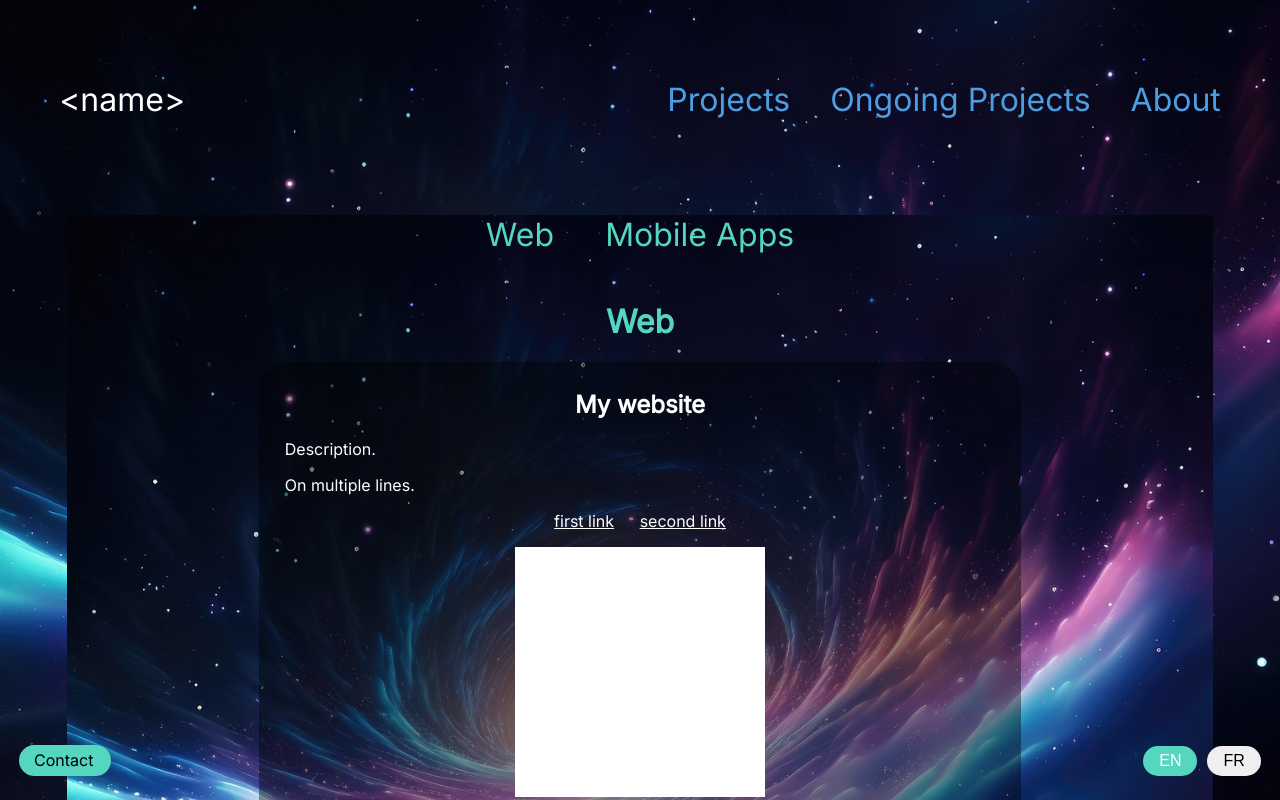
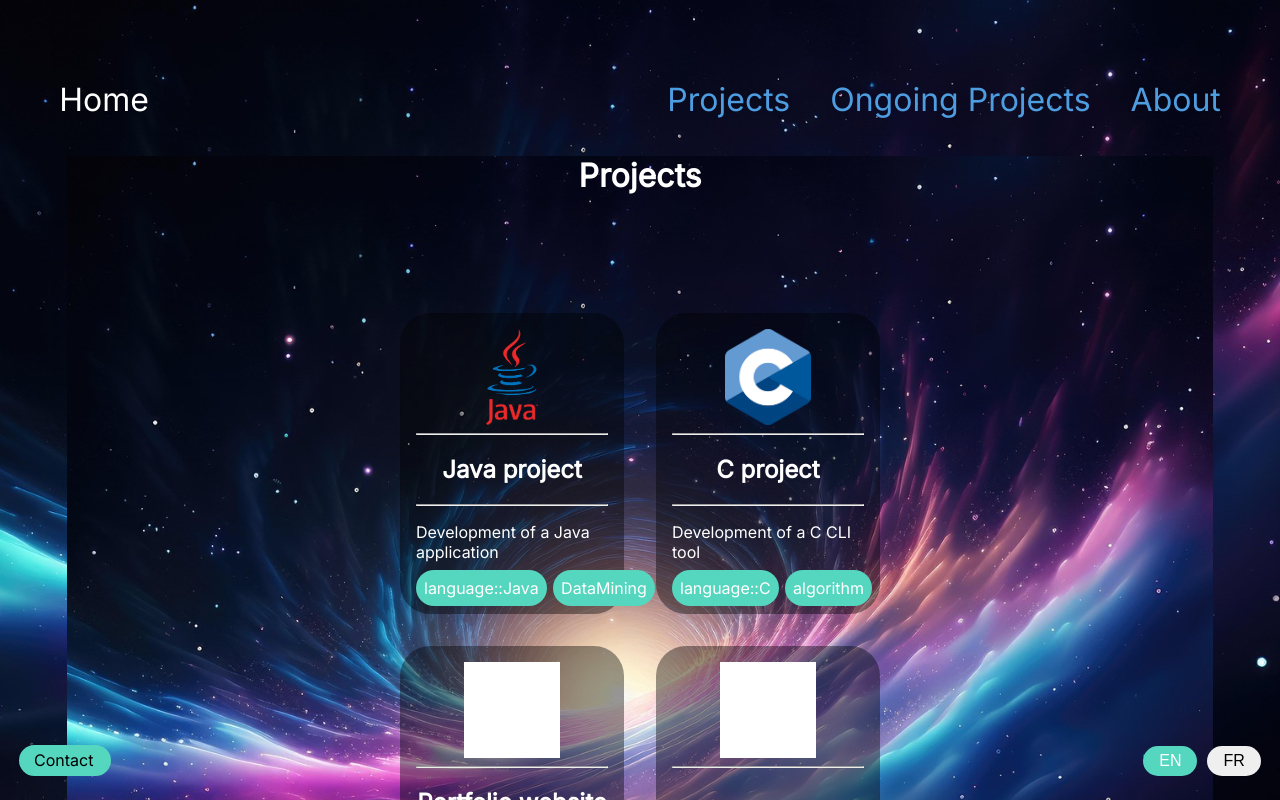
Before and after one commit to corentin-P/Portfolio, a Vue app: page /projects in a window 1280 px wide. Shown: the top 800 px of the page. Built offline with nearby package versions, Linux system fonts and the light colour scheme.

Commit message:
feat: created gallery

```diff
--- a/src/assets/styles/components/navbar.css
+++ b/src/assets/styles/components/navbar.css
@@ -15,6 +15,7 @@
 }
 
 .home a {
+    transition: all 0.3s ease;
     font-size: 2em;
     text-decoration: none;
     color: var(--white-color);
--- a/src/assets/styles/components/sections.css
+++ b/src/assets/styles/components/sections.css
@@ -66,6 +66,45 @@
     color: var(--green-color);
 }
 
+.cards {
+    display: flex;
+    flex-direction: row;
+    justify-content: center;
+    flex-wrap: wrap;
+}
+
+.card {
+    height: auto;
+    width: 15vw;
+    background-color: var(--black-color40);
+    border-radius: 30px;
+    padding: 2vh;
+    margin: 2vh;
+}
+
+.card-content {
+    transition: zoom 0.3s;
+}
+.card-content:hover {
+    cursor: pointer;
+    transition: zoom 0.3s;
+    zoom: 110%;
+}
+
+.card img {
+    max-height: 12vh;
+    width: auto;
+    display: block;
+    margin: auto;
+}
+
+.tag {
+    margin-right: 0.5vw;
+    padding: 8px;
+    background-color: var(--green-color);
+    border-radius: 30px;
+}
+
 @media only screen and (min-width: 600px) {
     .experience {
         margin-left: 1vw;
--- a/src/components/Sections.vue
+++ b/src/components/Sections.vue
@@ -1,16 +1,19 @@
 <script setup lang="ts">
-  import ExperienceSection from '@/components/ExperienceSection.vue'
-  import LogosDescriptionsSection from '@/components/LogosDescriptionSection.vue'
-  import ProjectSection from '@/components/ProjectSection.vue'
+  import ExperienceSection from '@/components/section_subcomponents/ExperienceSection.vue'
+  import LogosDescriptionsSection from '@/components/section_subcomponents/LogosDescriptionSection.vue'
+  import ProjectSection from '@/components/section_subcomponents/ProjectSection.vue'
+  import GallerySection from '@/components/section_subcomponents/GallerySection.vue';
+  import { is_text_section } from './section_subcomponents/utils';
   defineProps(['sections'])
 </script>
 
 <template>
   <div v-for="(section, name) in sections" :id="name.toString()">
     <h1 v-if="!section.titleInBox" class="center green">{{ section.title }}</h1>
-    <div class="text">
+    <div class="text" v-if="is_text_section(section.type)">
       <h1 v-if="section.titleInBox" class="center">{{ section.title }}</h1>
       <p v-if="section.sumup" v-for="text in section.sumup" class="center">{{ text }}</p>
+
       <div v-if="section.type == 'experience'" v-for="experience in section.content">
         <experience-section :experience="experience"/>
       </div>
@@ -24,6 +27,9 @@
         <project-section :projects="section.content"/>
       </div>
     </div>
+    <div v-if="section.type == 'gallery'">
+      <gallery-section :items="section.content"/>
+    </div>
   </div>
 </template>
 
--- /dev/null
+++ b/src/components/section_subcomponents/GallerySection.vue
@@ -0,0 +1,26 @@
+<script setup lang="ts">
+  defineProps(['items'])
+  function open_modal() {
+    alert('touché ;)')
+  }
+</script>
+
+<template>
+  <div class="cards">
+    <div v-for="item in items" class="card">
+      <div class="card-content" v-on:click="open_modal">
+        <img :src="item.img" :alt="item.alt">
+        <hr>
+        <h2 class="center">{{ item.title }}</h2>
+        <hr>
+        <p>{{ item.sum_up }}</p>
+        <span class="tag" v-for="tag in item.tags">{{ tag }}</span>
+      </div>
+    </div>
+
+  </div>
+</template>
+
+<style>
+  @import '@/assets/styles/components/sections.css';
+</style>
--- /dev/null
+++ b/src/components/section_subcomponents/utils.ts
@@ -0,0 +1,5 @@
+let text_sections = ['experience', 'logos-list', 'logos-description', 'projects', 'section']
+
+export function is_text_section(section: string) {
+    return text_sections.includes(section)
+}
--- a/src/lang/config.json
+++ b/src/lang/config.json
@@ -96,6 +96,31 @@
     },
     "projects": {
         "sections": {
+            "projects_gallery": {
+                "type": "gallery",
+                "content": {
+                    "project1": {
+                        "img": "/images/logos/IT/java.png",
+                        "github": "https://github.com"
+                    },
+                    "project2": {
+                        "img": "/images/logos/IT/C.png",
+                        "github": "https://github.com"
+                    },
+                    "project3": {
+                        "img": "/images/logos/logo.png",
+                        "github": "https://github.com"
+                    },
+                    "project4": {
+                        "img": "/images/logos/logo.png",
+                        "github": "https://github.com"
+                    },
+                    "project5": {
+                        "img": "/images/logos/logo.png",
+                        "github": "https://github.com"
+                    }
+                }
+            },
             "Web": {
                 "type": "projects",
                 "content": {
@@ -160,6 +185,13 @@
             }
         }
     },
+    "ongoing-projects": {
+        "sections": {
+            "News": {
+                "type": "section"
+            }
+        }
+    },
     "contact": {
         "sections": {
             "text": {
--- a/src/lang/en.json
+++ b/src/lang/en.json
@@ -2,7 +2,7 @@
     "main": {
         "navbar": {
             "title": {
-                "text": "<name>"
+                "text": "Home"
             },
             "links": {
                 "link-left": {
@@ -110,6 +110,26 @@
     },
     "projects": {
         "sections": {
+            "projects_gallery": {
+                "type": "gallery",
+                "content": {
+                    "project1": {
+                        "title": "Java project",
+                        "sum_up": "Development of a Java application",
+                        "tags": ["language::Java", "DataMining"]
+                    },
+                    "project2": {
+                        "title": "C project",
+                        "sum_up": "Development of a C CLI tool",
+                        "tags": ["language::C", "algorithm"]
+                    },
+                    "project3": {
+                        "title": "Portfolio website project",
+                        "sum_up": "Development of my personal portfolio",
+                        "tags": ["web", "front-end"]
+                    }
+                }
+            },
             "Web": {
                 "title": "Web",
                 "sumup": [
--- a/src/router.ts
+++ b/src/router.ts
@@ -2,7 +2,7 @@ import { createWebHistory, createRouter } from 'vue-router'
 
 import HomeView from './views/home.vue'
 import AboutView from './views/about.vue'
-import Contact from './views/contact'
+import Contact from './views/contact.vue'
 import Projects from './views/projects.vue'
 import OngoingProjects from './views/ongoing-projects.vue'
 
--- a/src/views/projects.vue
+++ b/src/views/projects.vue
@@ -14,12 +14,8 @@ interface Section {
 
 <template>
   <body>
+    <h1 class="center">Projects</h1>
     <div class="content">
-      <div class="categories">
-        <a v-for="(section, categorieName) in $tm('projects.sections') as Section" :href="'#' + categorieName">
-          {{ section.title }}
-        </a>
-      </div>
       <Sections :sections="$tm('projects.sections')"/>
     </div>
   </body>
```
Also changed, not shown: src/components/section_subcomponents/ExperienceSection.vue (renamed from src/components/ExperienceSection.vue), src/components/section_subcomponents/LogosDescriptionSection.vue (renamed from src/components/LogosDescriptionSection.vue), src/components/section_subcomponents/ProjectSection.vue (renamed from src/components/ProjectSection.vue).
